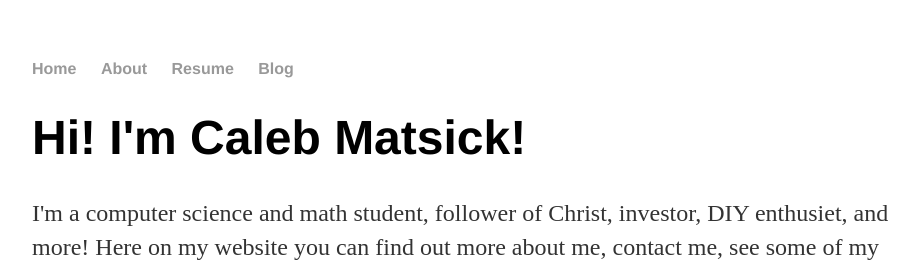
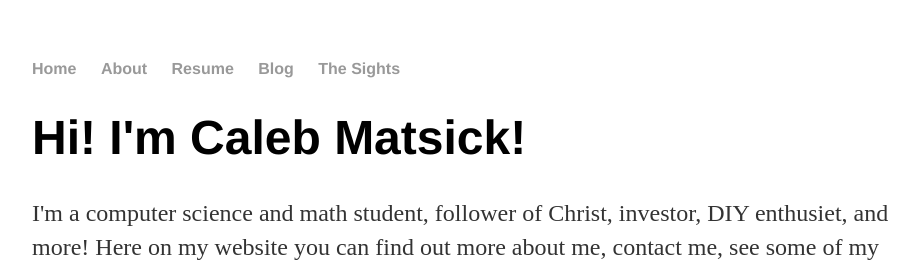
Before and after one commit to IronmanMk40/Matsick-Dot-Com, a Jekyll site: the page built from index.html, in a window 1280 px wide. Shown: the top 262 px of the page, without its empty margins (160-1078 px from the left). Built offline with Jekyll 4.4.1, drawn with Linux system fonts in a browser that asks for light colours.

Commit message:
Added href for photos

```diff
--- a/_layouts/default.html
+++ b/_layouts/default.html
@@ -13,6 +13,7 @@
 		        	<li><a href="/about">About</a></li>
 	        		<li><a href="CalebMatsickResume.pdf">Resume</a></li>
 	        		<li><a href="/blog">Blog</a></li>
+				<li><a href="/photos">The Sights</a></li>
 	    		</ul>
 			</nav>
 			<div class="container">
```
